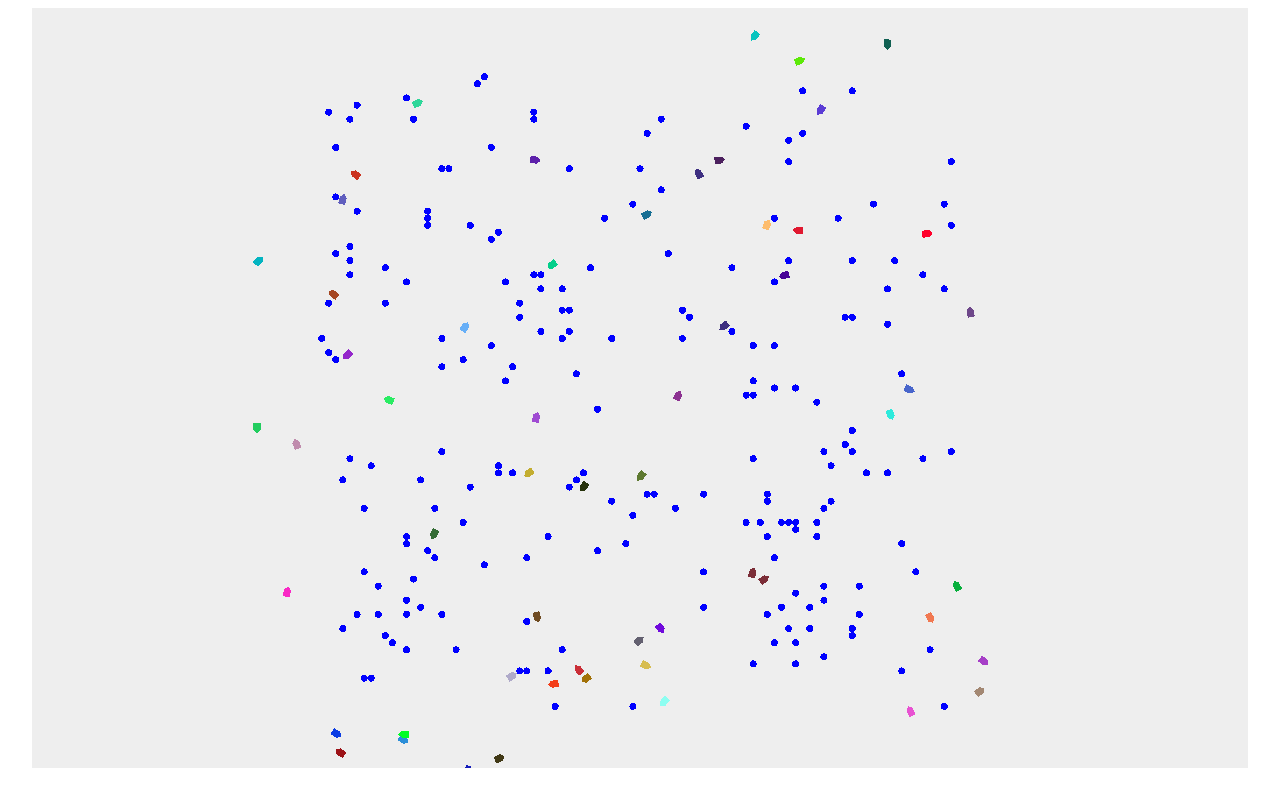
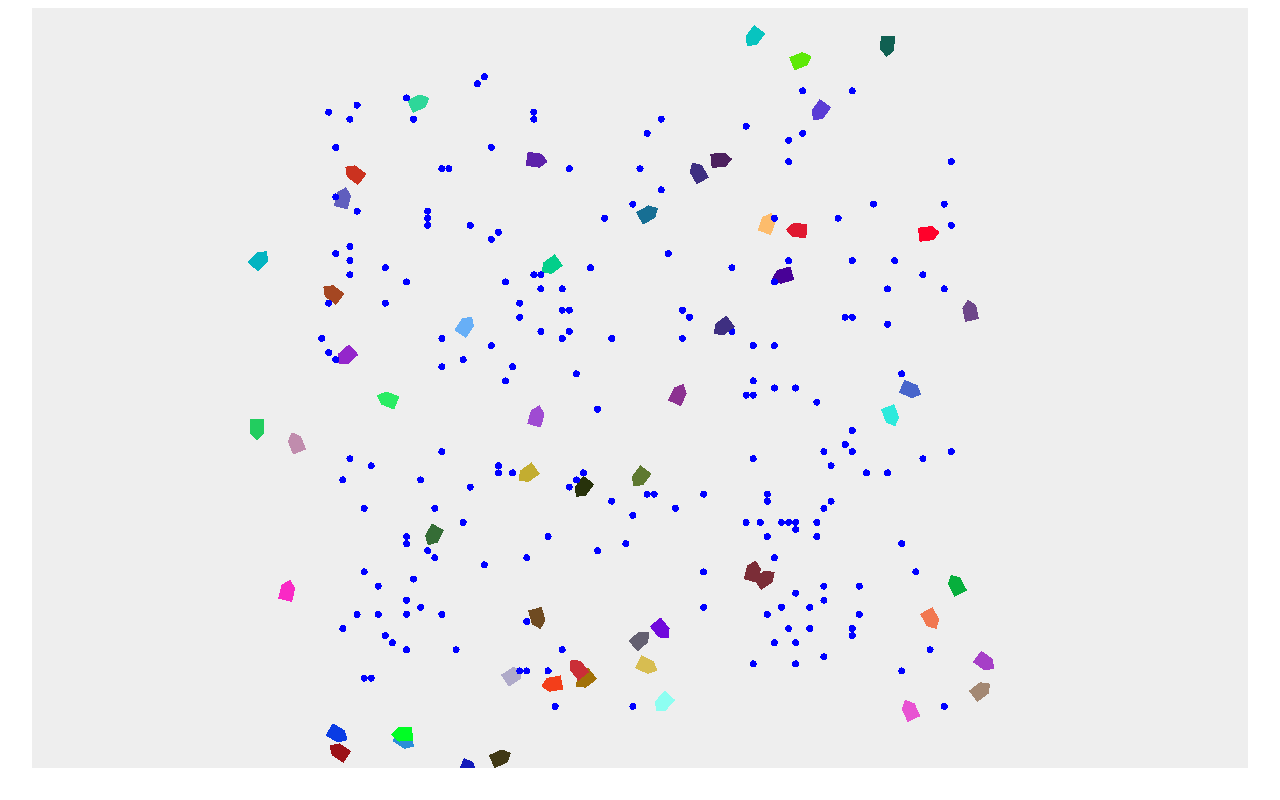
Before and after one commit to CameronSA/evolution-simulation, an Angular app: page / in a window 1280 px wide. Built offline with nearby package versions, Linux system fonts and the light colour scheme.

Commit message:
added sidebar skeleton

```diff
--- a/src/app/app.component.css
+++ b/src/app/app.component.css
@@ -1,4 +1,15 @@
+.container {
+  display: flex;
+  flex-direction: column;
+}
+
 .three-canvas {
   width: 95dvw;
   height: 95dvh;
 }
+
+@media screen and (min-width: 600px) {
+  .container {
+    flex-direction: row;
+  }
+}
--- a/src/app/app.component.html
+++ b/src/app/app.component.html
@@ -1 +1,4 @@
-<div class="three-canvas" id="threeCanvas"></div>
+<div class="container">
+  <div class="side-bar"></div>
+  <div class="three-canvas" id="threeCanvas"></div>
+</div>
--- a/src/app/three/three-renderer.ts
+++ b/src/app/three/three-renderer.ts
@@ -35,8 +35,6 @@ export class ThreeRenderer {
     this.renderer.setPixelRatio(devicePixelRatio);
     this.container.appendChild(this.renderer.domElement);
 
-    const geometry = new THREE.BoxGeometry(1, 1, 1);
-    const material = new THREE.MeshBasicMaterial({ color: 0x00ff00 });
     const light = new THREE.AmbientLight(0x404040); // soft white light
     this.scene.add(light);
 
@@ -134,7 +132,7 @@ export class ThreeRenderer {
       };
 
       const bacterium = new Bacterium(
-        0.1,
+        0.2,
         this.getRandomColor(),
         0.01,
         0.1,
```
